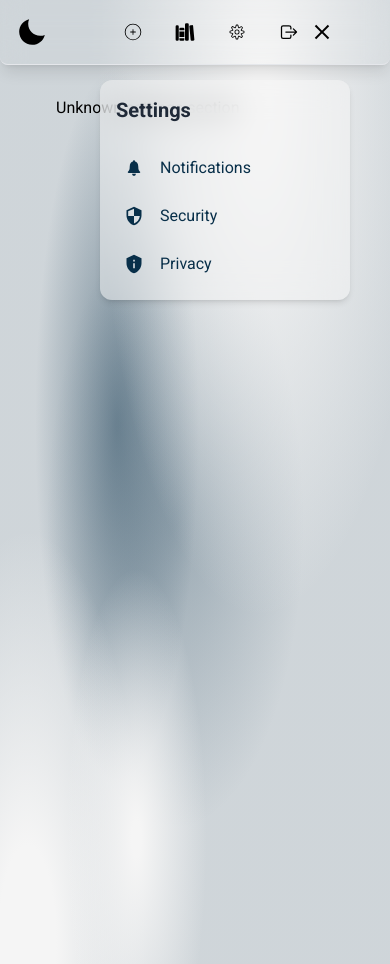
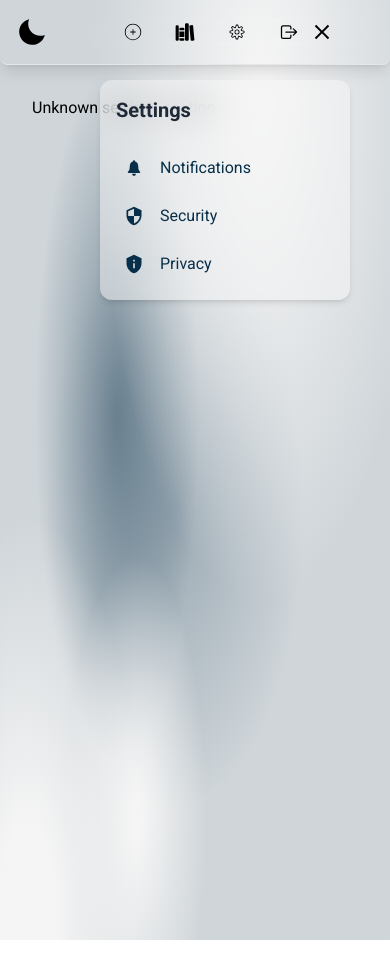
Before and after one commit to pawelek7k/future, a Next.js app: page /settings/1 in a window 390 px wide. After the commit the page ends 940 px from the top, so only its background shows below. Built offline with nearby package versions, Linux system fonts and the light colour scheme; a web font is replaced by a local one.

Commit message:
Update layout.tsx

```diff
--- a/app/(site)/layout.tsx
+++ b/app/(site)/layout.tsx
@@ -21,7 +21,7 @@ export default function RootLayout({
             disableTransitionOnChange
           >
             <SiteNavigation />
-            <main className="p-10 pt-20 md:p-20">
+            <main className="p-4 pt-20 sm:p-10 sm:pt-20 md:p-20">
               <Suspense fallback={<Loader />}>{children}</Suspense>
             </main>
           </ThemeProvider>
```
